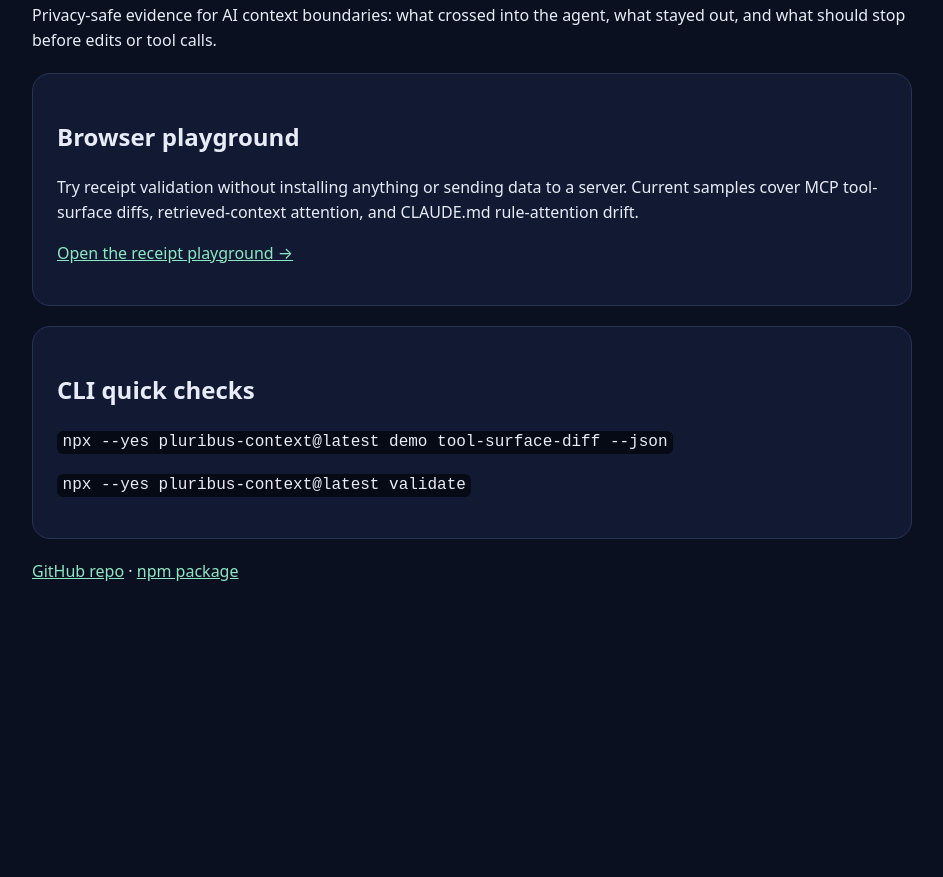
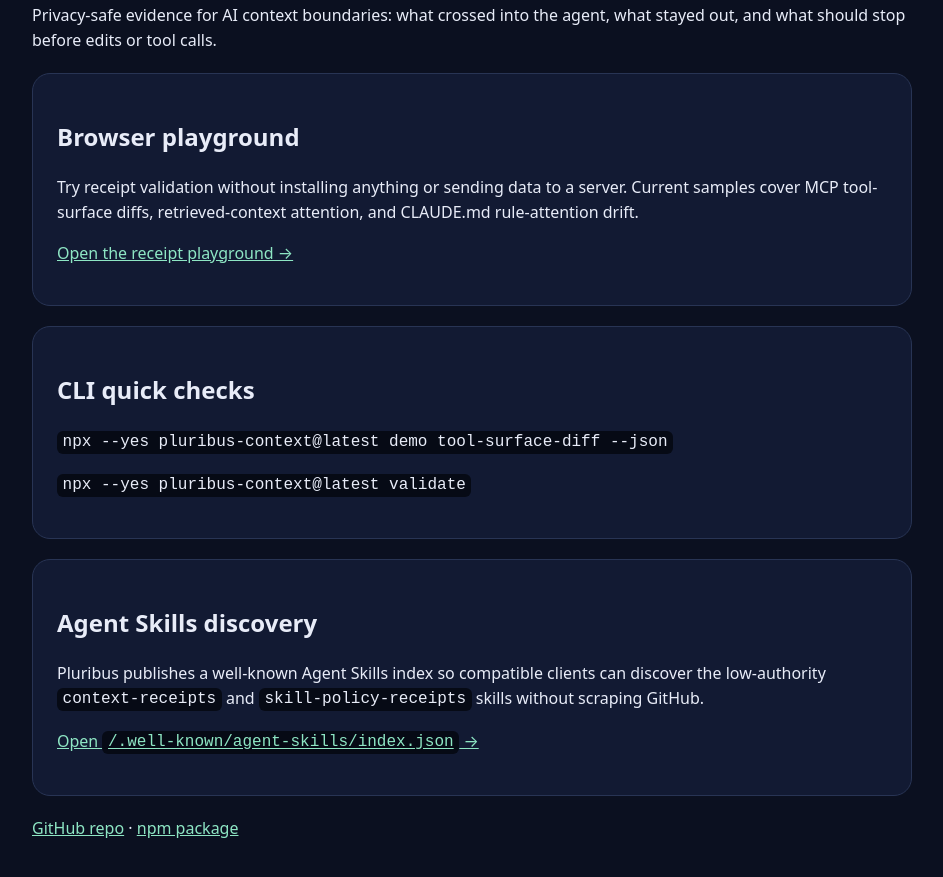
Before and after one commit to caioribeiroclw-pixel/pluribus, a website: page docs/index.html in a window 1280 px wide. Shown: the part 145-1022 px from the top of the page, without its empty margins (168-1111 px from the left). Before the commit the page ends 801 px from the top, so only its background shows below. Drawn offline with Linux system fonts and the light colour scheme.

Commit message:
docs: publish agent skills discovery index

```diff
--- a/docs/index.html
+++ b/docs/index.html
@@ -27,6 +27,11 @@
       <p><code>npx --yes pluribus-context@latest demo tool-surface-diff --json</code></p>
       <p><code>npx --yes pluribus-context@latest validate</code></p>
     </div>
+    <div class="card">
+      <h2>Agent Skills discovery</h2>
+      <p>Pluribus publishes a well-known Agent Skills index so compatible clients can discover the low-authority <code>context-receipts</code> and <code>skill-policy-receipts</code> skills without scraping GitHub.</p>
+      <p><a href=".well-known/agent-skills/index.json">Open <code>/.well-known/agent-skills/index.json</code> →</a></p>
+    </div>
     <p><a href="https://github.com/caioribeiroclw-pixel/pluribus">GitHub repo</a> · <a href="https://www.npmjs.com/package/pluribus-context">npm package</a></p>
   </main>
 </body>
```
Also changed, not shown: docs/.well-known/agent-skills/context-receipts/SKILL.md (added), docs/.well-known/agent-skills/index.json (added), docs/.well-known/agent-skills/skill-policy-receipts/SKILL.md (added).
